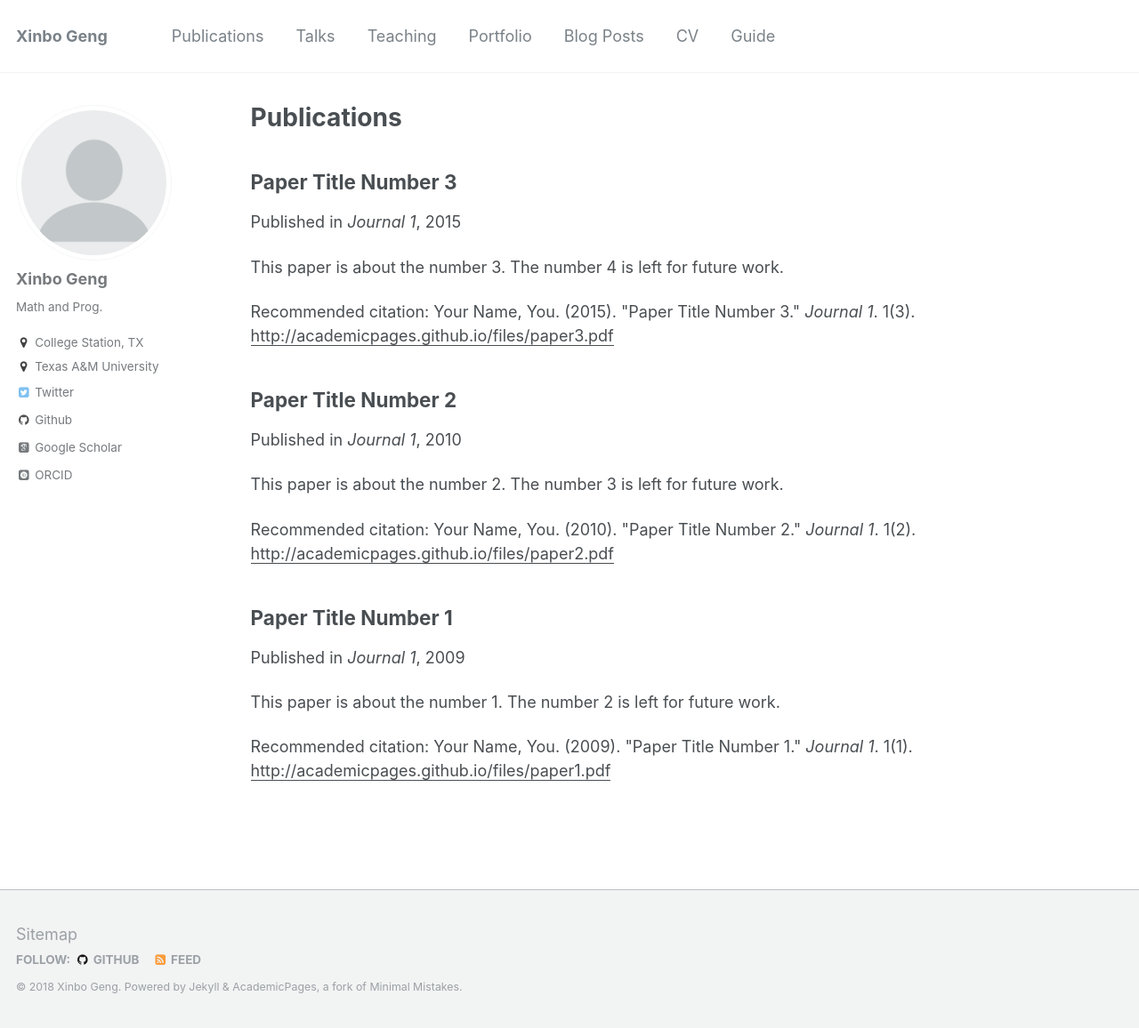
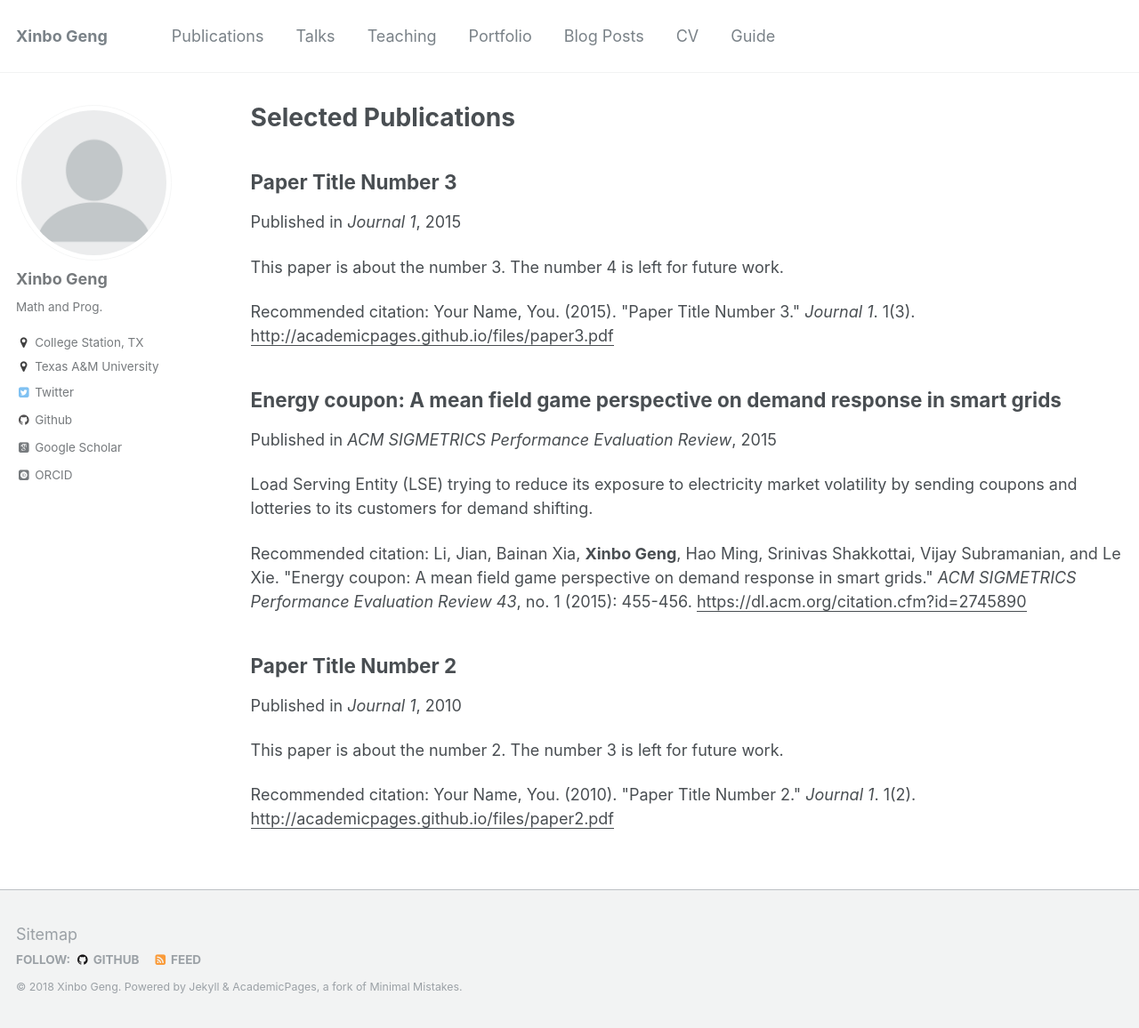
Before and after one commit to xb00dx/xb00dx.github.io, a Jekyll site: the page built from _pages/publications.md, in a window 1280 px wide and 1156 px high. Shown: the whole window at 89% size. Built offline with Jekyll 4.4.1, drawn with Linux system fonts in a browser that asks for light colours; some web fonts are replaced.

Commit message:
create the first paper iterm

```diff
--- a/_pages/publications.md
+++ b/_pages/publications.md
@@ -1,6 +1,6 @@
 ---
 layout: archive
-title: "Publications"
+title: "Selected Publications"
 permalink: /publications/
 author_profile: true
 ---
--- a/_publications/2009-10-01-paper-title-number-1.md
+++ /dev/null
@@ -1,15 +0,0 @@
----
-title: "Paper Title Number 1"
-collection: publications
-permalink: /publication/2009-10-01-paper-title-number-1
-excerpt: 'This paper is about the number 1. The number 2 is left for future work.'
-date: 2009-10-01
-venue: 'Journal 1'
-paperurl: 'http://academicpages.github.io/files/paper1.pdf'
-citation: 'Your Name, You. (2009). &quot;Paper Title Number 1.&quot; <i>Journal 1</i>. 1(1).'
----
-This paper is about the number 1. The number 2 is left for future work.
-
-[Download paper here](http://academicpages.github.io/files/paper1.pdf)
-
-Recommended citation: Your Name, You. (2009). "Paper Title Number 1." <i>Journal 1</i>. 1(1).
--- /dev/null
+++ b/_publications/2015-06-24-EnergyCoupon-MFG.md
@@ -0,0 +1,15 @@
+---
+title: "Energy coupon: A mean field game perspective on demand response in smart grids"
+collection: publications
+permalink: /publication/2015-06-24-EnergyCoupon-MFG.md
+excerpt: 'Load Serving Entity (LSE) trying to reduce its exposure to electricity market volatility by sending coupons and lotteries to its customers for demand shifting.'
+date: 2015-06-24
+venue: 'ACM SIGMETRICS Performance Evaluation Review'
+paperurl: 'https://dl.acm.org/citation.cfm?id=2745890'
+citation: 'Li, Jian, Bainan Xia, <b>Xinbo Geng</b>, Hao Ming, Srinivas Shakkottai, Vijay Subramanian, and Le Xie. "Energy coupon: A mean field game perspective on demand response in smart grids." <i>ACM SIGMETRICS Performance Evaluation Review 43</i>, no. 1 (2015): 455-456.'
+
+---
+We consider the problem of a Load Serving Entity (LSE) trying to reduce its exposure to electricity market volatility by incentivizing demand response in a Smart Grid setting. We focus on the day-ahead electricity market, wherein the LSE has a good estimate of the statistics of the wholesale price of electricity at different hours in the next day, and wishes its customers to move a part of their power consumption to times of low mean and variance in price. Based on the time of usage, the LSE awards a differential number of “Energy Coupons” to each customer in proportion to the customer’s electricity usage at that time. A lottery is held periodically in which the coupons held by all the customers are used as lottery tickets.
+[Download paper here](http://academicpages.github.io/files/paper1.pdf)
+
+Recommended citation: [bib](http://xb00dx.github.io/files/2015-06-24-EnergyCoupon-MFG.bib)
```
Also changed, not shown: _publications/2015-06-24-EnergyCoupon-MFG.bib (added, +10 -0 lines).
